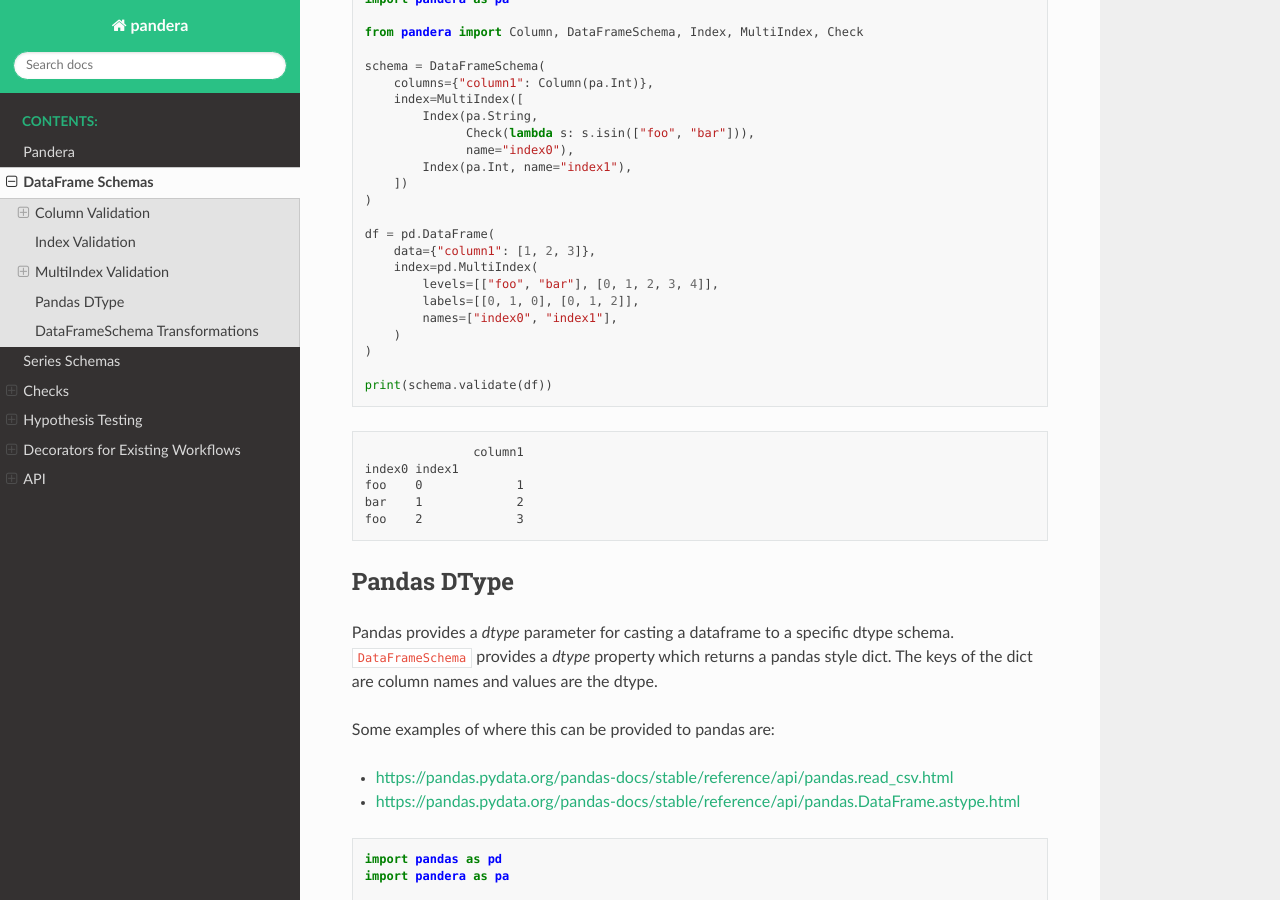
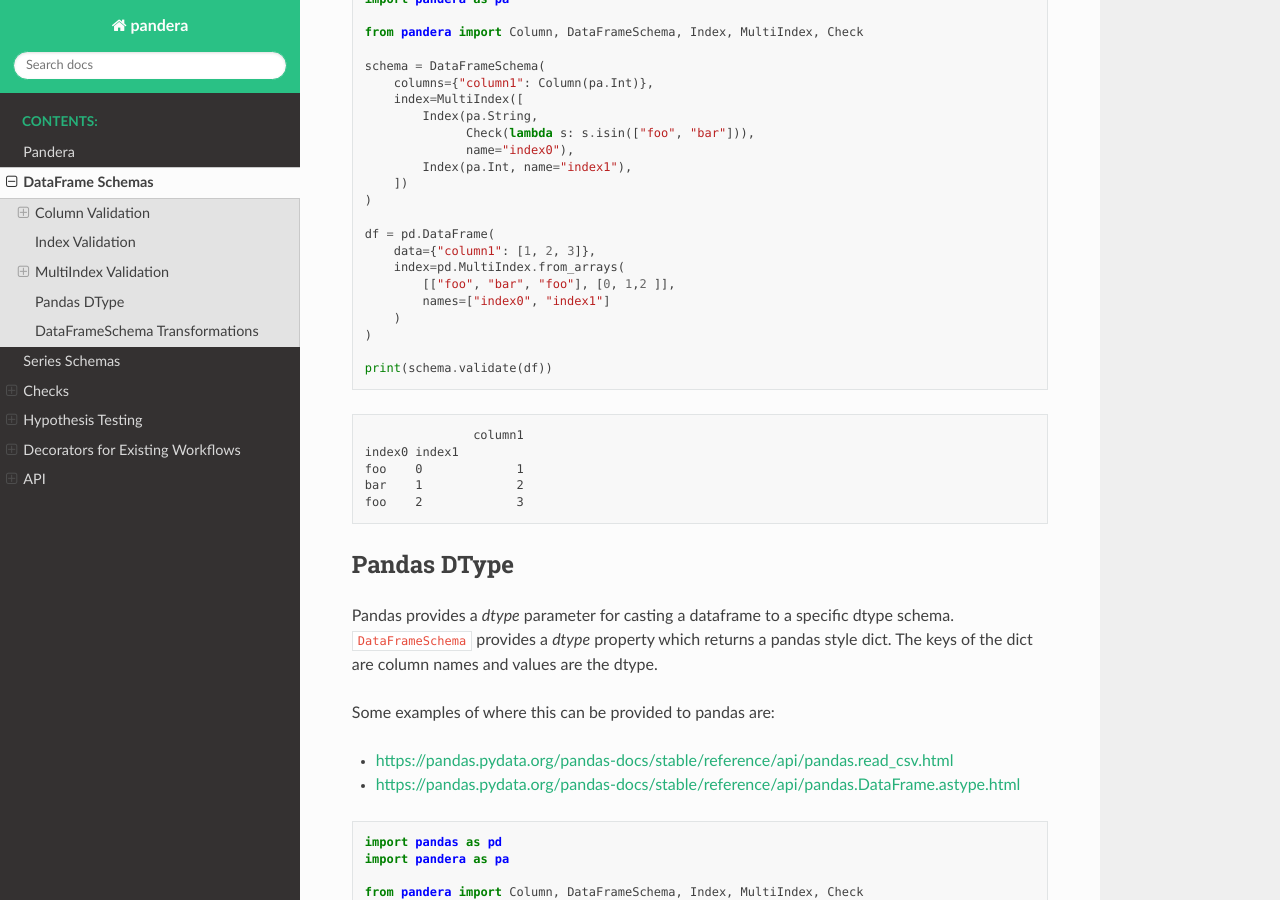
Before and after one commit to unionai-oss/pandera, a Sphinx documentation site: the page built from docs/source/dataframe_schemas.rst, in a window 1280 px wide and 900 px high, scrolled down 6774 px. Built offline with Sphinx 7.4.7 and the Read the Docs theme 2.0.0, drawn with Linux system fonts in a browser that asks for light colours.

```diff
--- a/docs/source/dataframe_schemas.rst
+++ b/docs/source/dataframe_schemas.rst
@@ -426,10 +426,9 @@ composing a list of ``pandera.Index`` objects.
 
   df = pd.DataFrame(
       data={"column1": [1, 2, 3]},
-      index=pd.MultiIndex(
-          levels=[["foo", "bar"], [0, 1, 2, 3, 4]],
-          labels=[[0, 1, 0], [0, 1, 2]],
-          names=["index0", "index1"],
+      index=pd.MultiIndex.from_arrays(
+          [["foo", "bar", "foo"], [0, 1,2 ]],
+          names=["index0", "index1"]
       )
   )
 
--- a/setup.cfg
+++ b/setup.cfg
@@ -1,3 +1,2 @@
 [mypy]
-files = pandera/**/*.py,tests/**/*.py
 ignore_missing_imports = True
```
Also changed, not shown: .pre-commit-config.yaml, .travis.yml.
